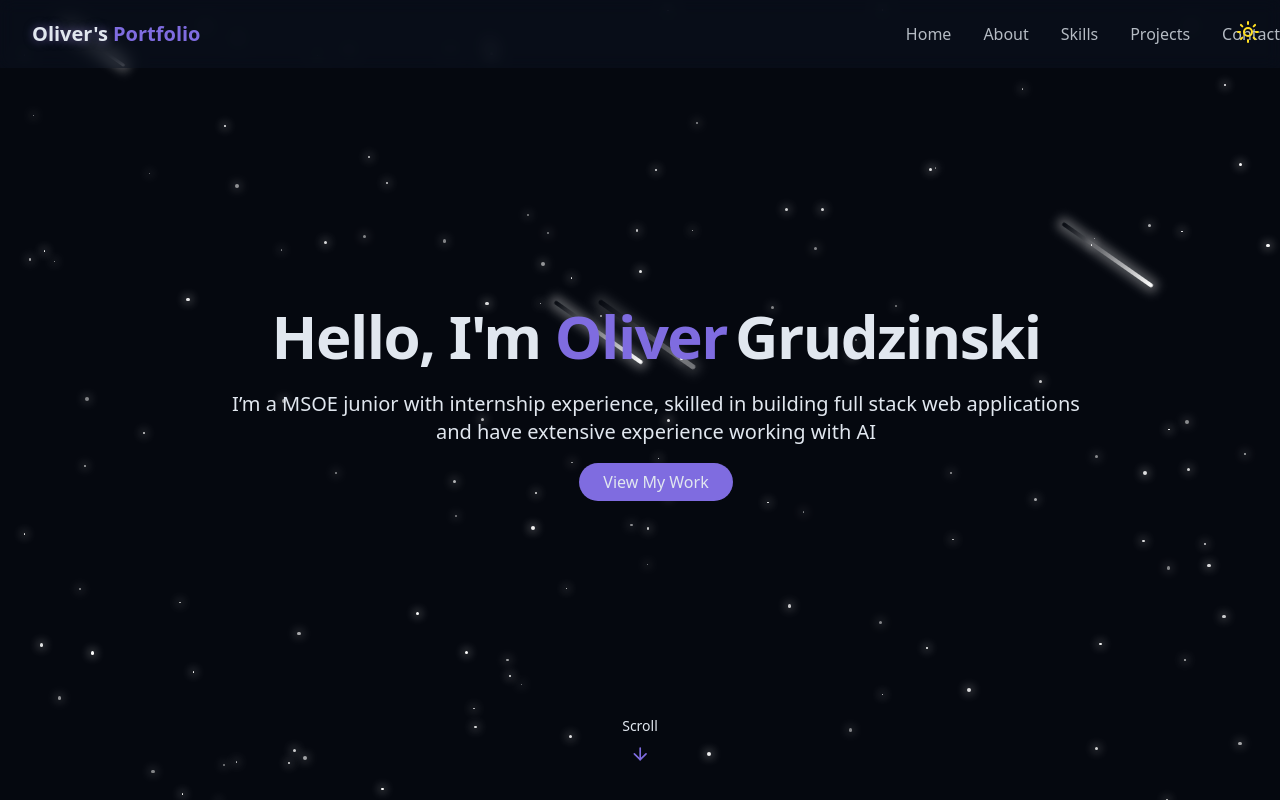
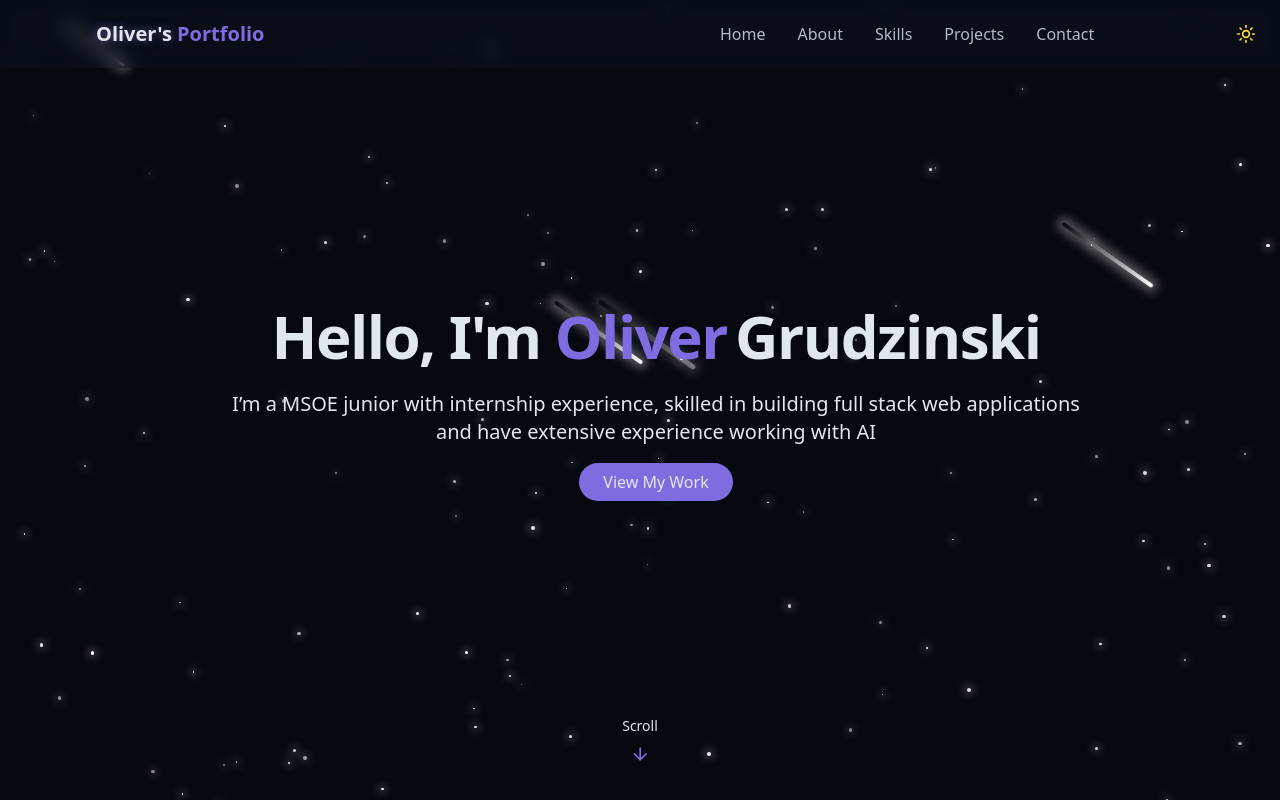
Before and after one commit to grudzinskio/Personal_Website, a React (Vite) app: page / in a window 1280 px wide. Shown: the top 800 px of the page. Built offline with nearby package versions, Linux system fonts and the light colour scheme.

Commit message:
updated navbar

```diff
--- a/src/components/Navbar.jsx
+++ b/src/components/Navbar.jsx
@@ -1,6 +1,8 @@
 import { useEffect, useState } from "react";
 import { cn } from "@/lib/utils";
 import { X, Menu} from "lucide-react";
+import { ThemeToggle } from "./ThemeToggle";
+
 const navItems = [
     { name: "Home", href: "#hero" },
     { name: "About", href: "#about" },
@@ -8,9 +10,11 @@ const navItems = [
     { name: "Projects", href: "#projects" },
     { name: "Contact", href: "#contact" },
 ]
+
 export const Navbar = () => {
     const [isScrolled, setIsScrolled] = useState(false);
     const [isMenuOpen, setIsMenuOpen] = useState(false);
+
     useEffect(() => {
         const handleScroll = () => {
             setIsScrolled(window.scrollY > 10);
@@ -18,22 +22,23 @@ export const Navbar = () => {
         window.addEventListener("scroll", handleScroll);
         return () => window.removeEventListener("scroll", handleScroll);
     }, []);
+
     return (
         <nav className={cn(
             "fixed w-full z-40 transition-all duration-300",
             isScrolled ? "py-3 bg-card/90 backdrop-blur-md shadow-lg border-b border-border/50" : "py-5 bg-card/60 backdrop-blur-sm"
         )}
         >
-            <div className='container flex items-center justify-between'>
-                <a className="text-xl font-bold text-primary flex items-center">
+            <div className='w-full relative flex items-center px-4'>
+                <a className="text-xl font-bold text-primary flex items-center ml-20">
                     <span className="relative z-10">
                         {" "}
                         <span className="text-glow text-foreground"> Oliver's </span> Portfolio
                     </span>
                 </a>
 
-                {/* desktop nav */}
-                <div className="hidden md:flex space-x-8">
+                {/* desktop nav - moved closer to the sun */}
+                <div className="hidden md:flex items-center space-x-8 absolute left-1/2 transform translate-x-20">
                     {navItems.map((item, key) => (
                         <a
                             key={key}
@@ -45,16 +50,24 @@ export const Navbar = () => {
                     ))}
                 </div>
 
-                {/* mobile nav */}
-                <button
-                    onClick={() => setIsMenuOpen((prev) => !prev)}
-                    className="md:hidden p-2 text-foreground z-50"
-                    aria-label={isMenuOpen ? "Close menu" : "Open menu"}
-                >
-                    {isMenuOpen ? <X size={24} /> : <Menu size={24} />}
-                </button>
+                {/* desktop theme toggle - all the way to the right corner */}
+                <div className="hidden md:block absolute right-4">
+                    <ThemeToggle />
+                </div>
 
+                {/* mobile nav button and theme toggle */}
+                <div className="md:hidden flex items-center space-x-4">
+                    <ThemeToggle />
+                    <button
+                        onClick={() => setIsMenuOpen((prev) => !prev)}
+                        className="p-2 text-foreground z-50"
+                        aria-label={isMenuOpen ? "Close menu" : "Open menu"}
+                    >
+                        {isMenuOpen ? <X size={24} /> : <Menu size={24} />}
+                    </button>
+                </div>
 
+                {/* mobile menu overlay */}
                 <div
                     className={cn(
                         "fixed inset-0 bg-background/95 backdrop-blur-md z-40 flex flex-col items-center justify-center",
@@ -74,8 +87,6 @@ export const Navbar = () => {
                         ))}
                     </div>
                 </div>
-
-
             </div>
         </nav>
     );
--- a/src/components/ThemeToggle.jsx
+++ b/src/components/ThemeToggle.jsx
@@ -1,8 +1,9 @@
 import { Moon, Sun } from "lucide-react";
 import { useState, useEffect } from "react";
-import { cn } from "@/lib/utils";
+
 export const ThemeToggle = () => {
     const [isDarkMode, setIsDarkMode] = useState(true);
+
     useEffect(() => {
         const storedTheme = localStorage.getItem("theme");
         if (storedTheme === "light") {
@@ -15,6 +16,7 @@ export const ThemeToggle = () => {
             setIsDarkMode(true);
         }
     }, []);
+
     const toggleTheme = () => {
         if (isDarkMode) {
             document.documentElement.classList.remove("dark");
@@ -26,17 +28,18 @@ export const ThemeToggle = () => {
             setIsDarkMode(true);
         }
     }
+
     return (
-        <button onClick={toggleTheme} className={cn(
-            "fixed max-sm:hidden top-5 right-5 z-50 rounded-full transition-colors duration-300",
-            "focus:outline-hidden"
-        )}>
+        <button
+            onClick={toggleTheme}
+            className="p-2 rounded-full hover:bg-primary/10 transition-colors duration-300 focus:outline-none"
+            aria-label="Toggle theme"
+        >
             {isDarkMode ? (
-                <Sun className="h-6 w-6 text-yellow-300" />
+                <Sun className="h-5 w-5 text-yellow-300" />
             ) : (
-                <Moon className="h-6 w-6 text-blue-900" />
+                <Moon className="h-5 w-5 text-blue-900" />
             )}
         </button>
     );
-
 };
--- a/src/pages/Home.jsx
+++ b/src/pages/Home.jsx
@@ -1,4 +1,3 @@
-import { ThemeToggle } from "../components/ThemeToggle";
 import { StarBackground } from "../components/StarBackground";
 import { Navbar } from "../components/Navbar";
 import { HeroSection } from "../components/HeroSection";
@@ -7,10 +6,9 @@ import { SkillsSection } from "../components/SkillsSection";
 import { ProjectsSection } from "../components/ProjectsSection";
 import { ContactSection } from "../components/ContactSection";
 import { Footer } from "../components/Footer";
+
 export const Home = () => {
     return <div className="min-h-screen bg-background text-foreground overflow-x-hidden">
-        {/* Theme toggle */}
-        <ThemeToggle />
         {/* Background effects */}
         <StarBackground />
         {/* Navbar */}
@@ -25,6 +23,5 @@ export const Home = () => {
         </main>
         {/* Footer */}
         <Footer />
-
     </div>;
 }
```
